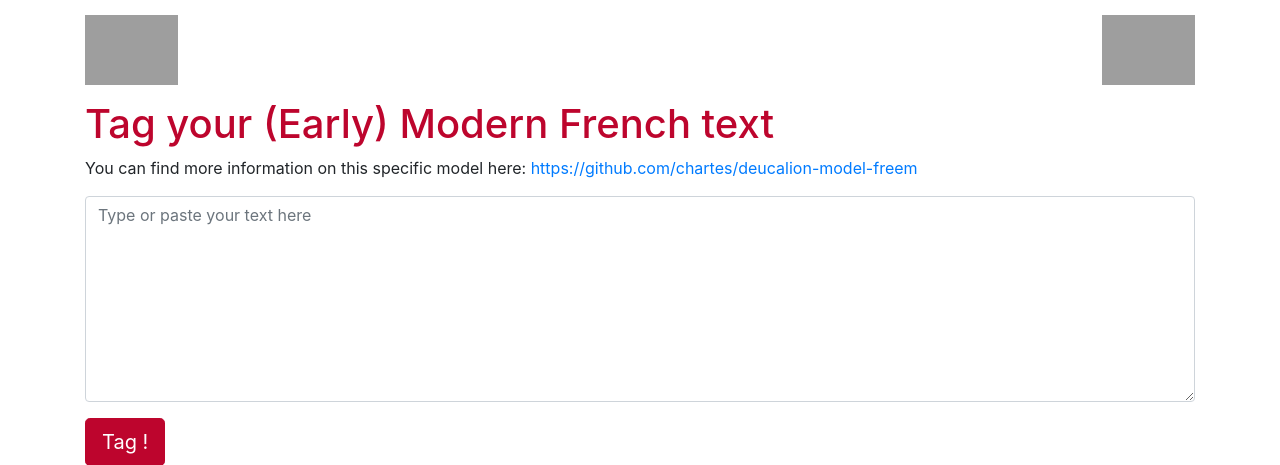
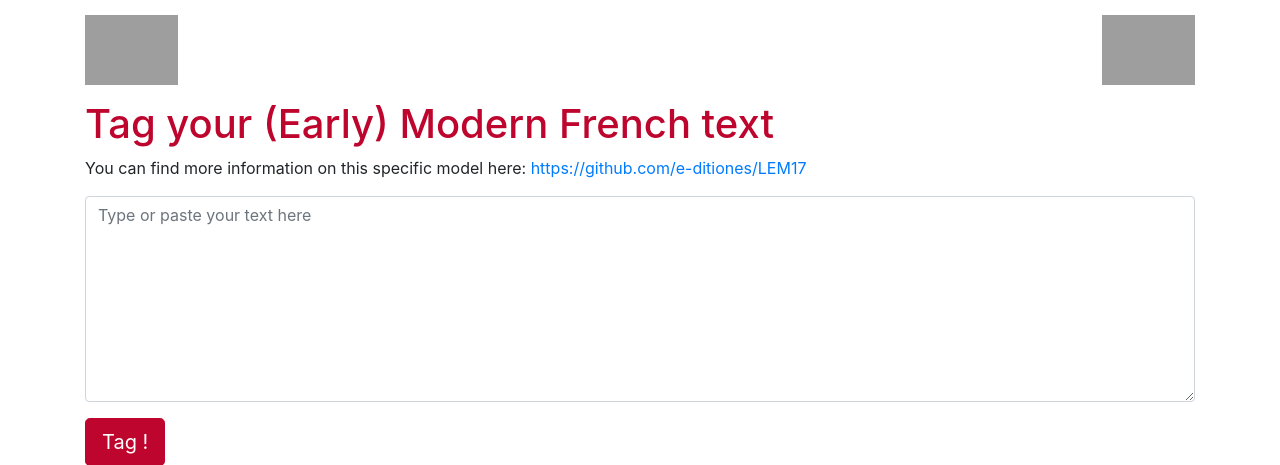
Before and after one commit to chartes/deucalion-chartes, a Flask app: page /freem in a window 1280 px wide. Shown: the part 56-521 px from the top of the page. Run offline with Flask 2, Linux system fonts and the light colour scheme; some libraries are stand-ins or nearby versions; grey boxes are pictures that could not be loaded.

Commit message:
Update freem.html

```diff
--- a/templates/freem.html
+++ b/templates/freem.html
@@ -249,5 +249,5 @@ porté porter  VERppe  NOMB.=s|GENRE=m
 
 
 {% block form %}
-    {{form("freem-api.main", "Tag your (Early) Modern French text", "https://github.com/chartes/deucalion-model-freem")}}
+    {{form("freem-api.main", "Tag your (Early) Modern French text", "https://github.com/e-ditiones/LEM17")}}
 {% endblock %}
```
